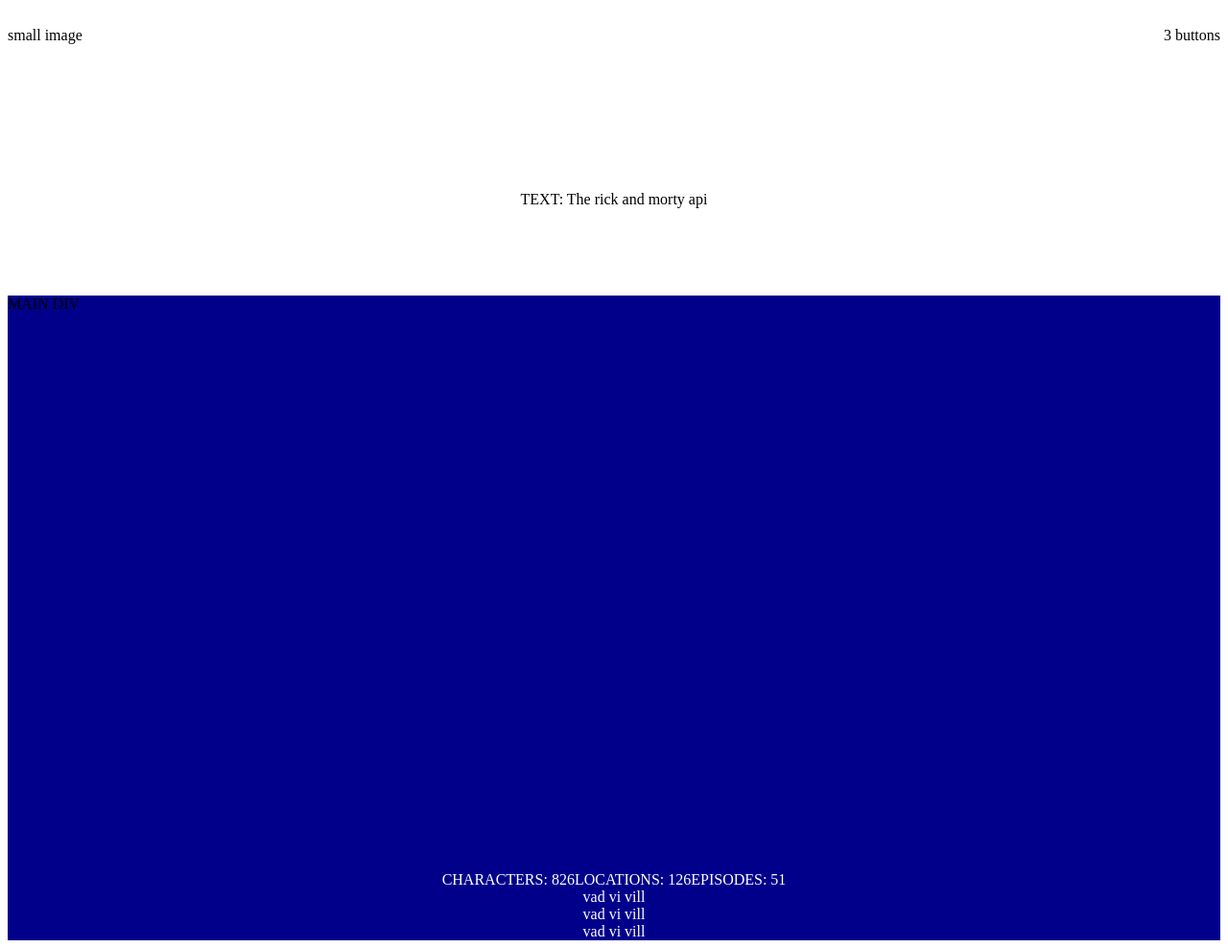
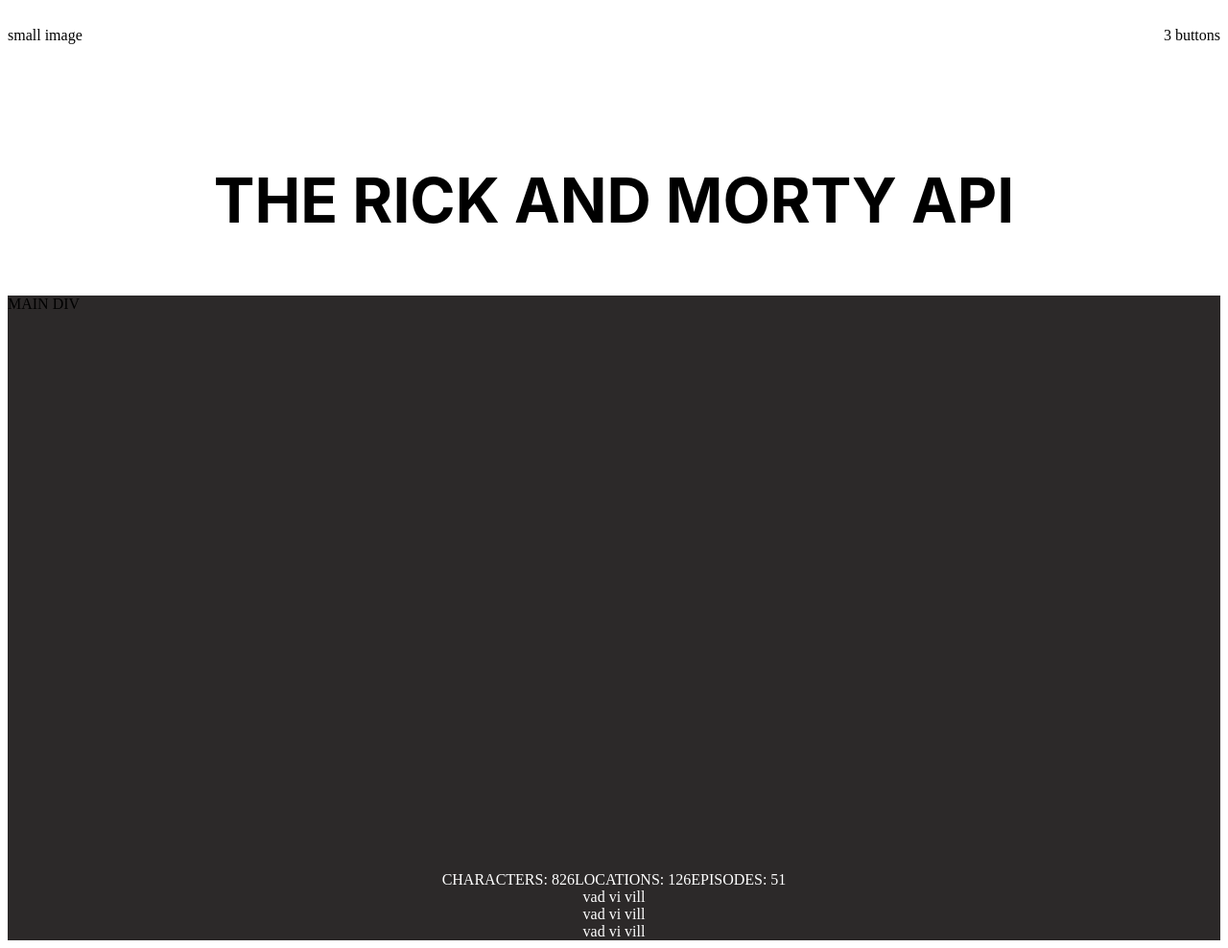
Before and after one commit to Omxz/Rick-and-Morty-project, a plain HTML site: page rickandmorty.html in a window 1280 px wide. Shown: the whole page at 96% size. Drawn offline with Linux system fonts and the light colour scheme.

Commit message:
text change

```diff
--- a/rickandmorty.html
+++ b/rickandmorty.html
@@ -14,7 +14,7 @@
 
         </div>
         <div class="bottom-head">
-            <div class="bottom-header"> TEXT: The rick and morty api</div>
+            <div class="bottom-header"> <h1>THE RICK AND MORTY API</h1></div>
 
         </div>
     </header>
--- a/rickandmorty.scss
+++ b/rickandmorty.scss
@@ -16,20 +16,24 @@
     height: 20%;
 }
 .bottom-head{
+
+    font-size: 2rem;
     display: flex;
     height: 200px;
     width: 100%;
     justify-content: center;
     align-items: center;
 }
-
+h1{
+    font-family:'-apple-system','BlinkMacSystemFont','Segoe UI','Roboto','Helvetica','Arial',sans-serif,'Apple Color Emoji','Segoe UI Emoji','Segoe UI Symbol';
+}
 .main{
     height: 600px;
-    background-color: darkblue;
+    background-color: rgb(44, 41, 41);
 }
 footer{
     display: flex;
-    background-color: darkblue;
+    background-color: rgb(44, 41, 41);
     color: white;
     justify-content: center;
     align-items: center;
```
Also changed, not shown: rickandmorty.css, 1 other file.
